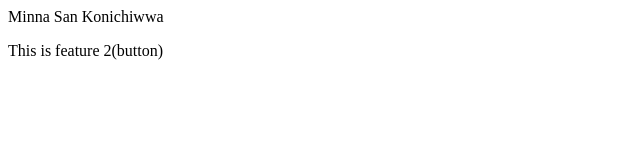
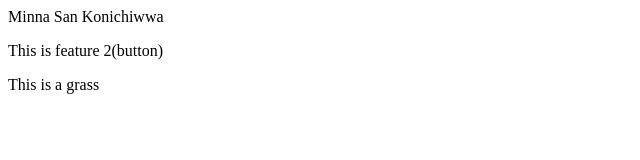
Before and after one commit to Ghising-Palsang/localrepo, a plain HTML site: page index.html in a window 1280 px wide. Shown: the whole page, without its empty margins (0-640 px from the left). Drawn offline with Linux system fonts and the light colour scheme.

Commit message:
Add new text

```diff
--- a/index.html
+++ b/index.html
@@ -1,3 +1,4 @@
 
 <p>Minna San Konichiwwa</p>
 <p>This is feature 2(button)</p>
+<p>This is a grass</p>
```
